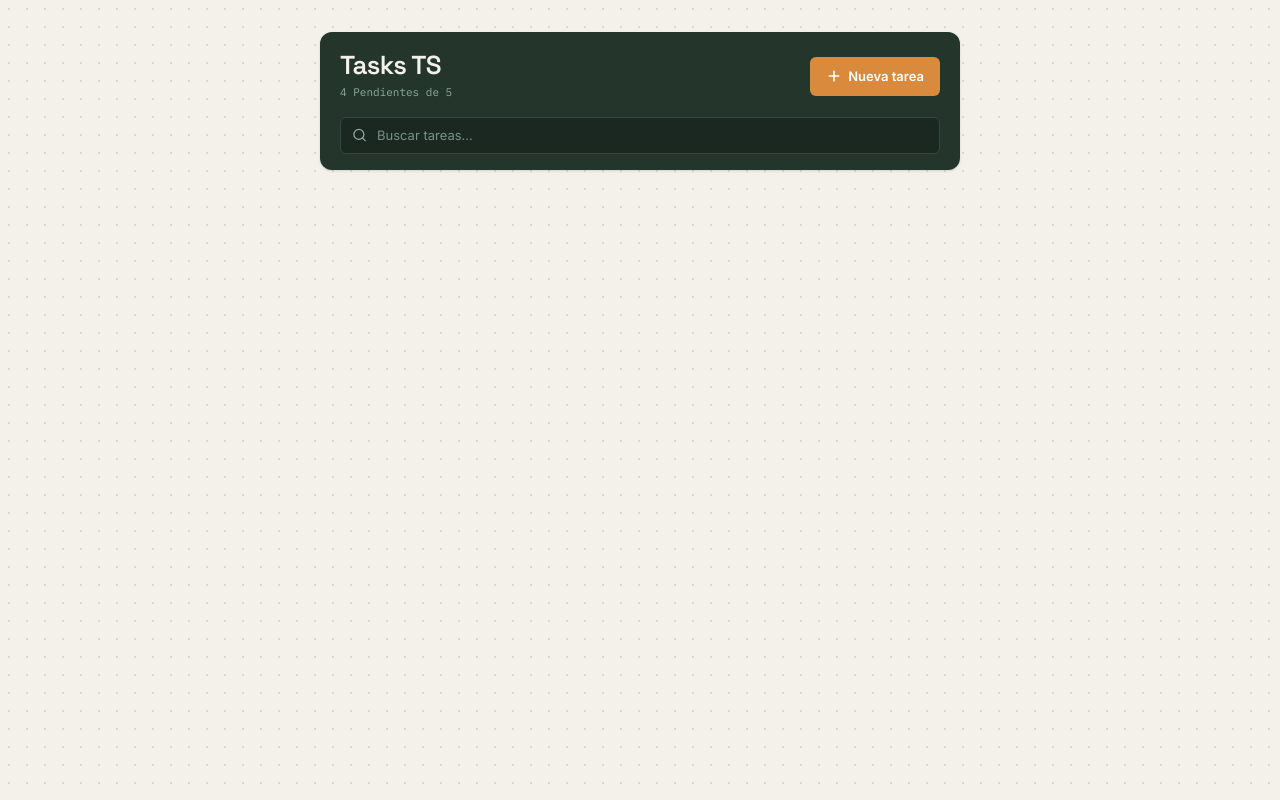
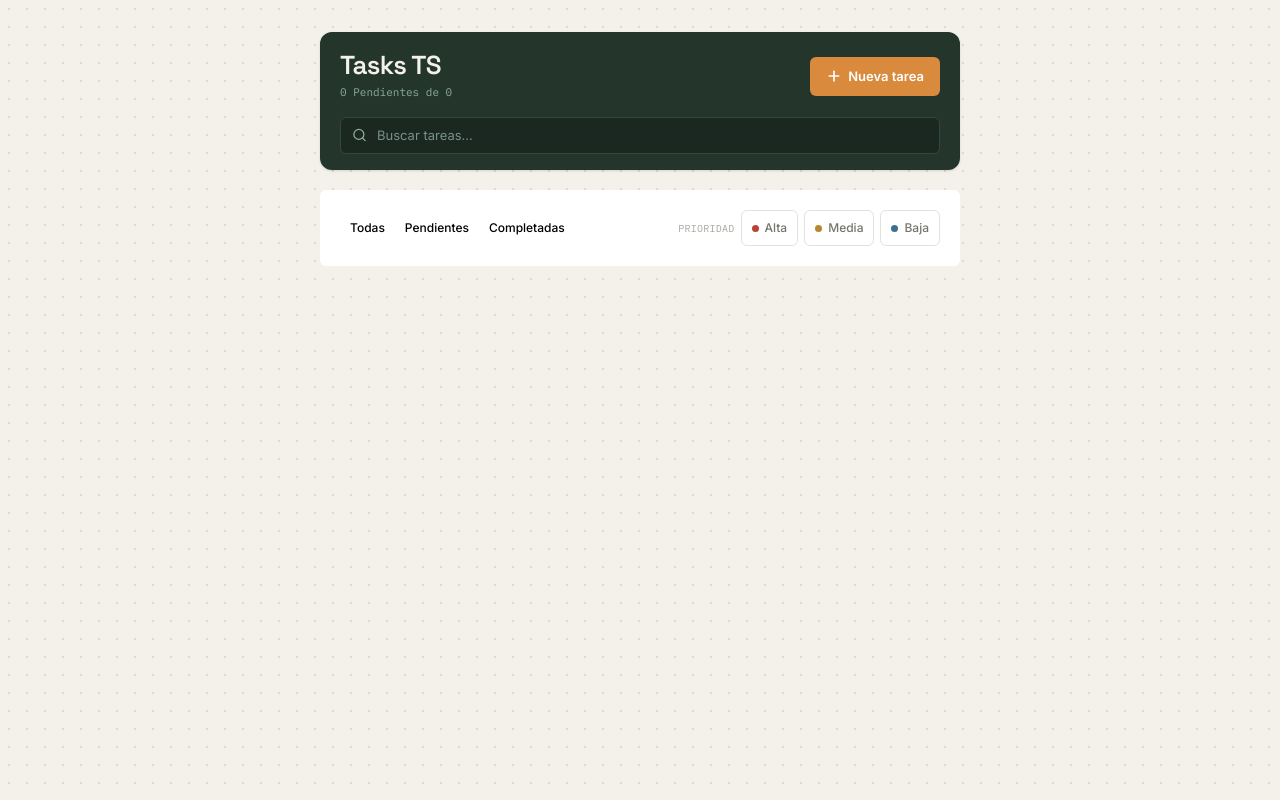
Before and after one commit to Adames1/tasks-ts, a React (Vite) app: page / in a window 1280 px wide. Built offline with nearby package versions, Linux system fonts and the light colour scheme.

Commit message:
Continue dev and changes app todo with TS+Zustand

```diff
--- a/src/App.tsx
+++ b/src/App.tsx
@@ -2,10 +2,20 @@ import { Plus, Search } from "lucide-react";
 import { useTasksStore } from "./store/store";
 import TasksForm from "./components/TasksForm";
 import TasksList from "./components/TasksList";
+import { PRIORITY } from "./data/priority";
+import { STATUS } from "./data/status";
+import type { PriorityLabel } from "./types";
 
 function App() {
   const modal = useTasksStore((state) => state.modal);
   const showModal = useTasksStore((state) => state.showModal);
+  const tasks = useTasksStore((state) => state.tasks);
+  const setSearchQuery = useTasksStore((state) => state.setSearchQuery);
+  const setPriorityFilter = useTasksStore((state) => state.setPriorityFilter);
+  const priorityValue = useTasksStore((state) => state.priorityValue);
+
+  const totalTasks = tasks.length;
+  const pendingTasks = tasks.filter((task) => !task.completed).length;
 
   return (
     <div
@@ -18,14 +28,15 @@ function App() {
     >
       <div className="w-full max-w-160 font-body py-8 px-4 sm:px-0">
         {/* Header */}
-        <header className="rounded-xl px-5 pt-5 pb-4 mb-5 bg-[#24352C] shadow">
+        <header className="rounded-xl px-5 pt-5 pb-4 bg-[#24352C] shadow">
           <div className="flex items-center justify-between gap-4 mb-4">
             <div>
               <h1 className="font-display text-[26px] font-semibold text-[#F3F1EA] tracking-tight leading-none">
                 Tasks TS
               </h1>
               <p className="font-mono text-[11px] mt-1.5 text-[#8FAE9C]">
-                4 Pendientes de 5
+                {`${pendingTasks} Pendientes de ${totalTasks}`}
+                {/* 4 Pendientes de 5 */}
               </p>
             </div>
 
@@ -44,11 +55,59 @@ function App() {
             <Search className="absolute left-3 top-1/2 -translate-y-1/2 w-3.75 h-3.75 text-[#8FAE9C]" />
             <input
               type="search"
+              onChange={(e) => setSearchQuery(e.target.value)}
               placeholder="Buscar tareas..."
               className="w-full rounded-md pl-9 pr-3 py-2 text-[13px] text-[#F3F1EA] placeholder:text-[#7A9184] focus:outline-none focus:ring-2 transition-shadow bg-[#1B2822] border border-[#35473C]"
             />
           </div>
         </header>
+
+        {/* filtrados prioridad o status */}
+        <div className="flex flex-wrap items-center justify-between gap-4 bg-white rounded-md p-1 w-full my-5 px-5 py-5">
+          <div>
+            {STATUS.map((s) => (
+              <button
+                type="button"
+                key={s.key}
+                className="px-2.5 py-1.5 rounded-[5px] text-[12px] font-medium transition-colors"
+              >
+                {s.label}
+              </button>
+            ))}
+          </div>
+
+          <div className="flex items-center gap-1.5 flex-wrap">
+            <span className="font-mono text-[10px] uppercase tracking-wide text-[#A8A79F]">
+              Prioridad
+            </span>
+            {Object.entries(PRIORITY).map(([key, p]) => {
+              const active = key === priorityValue;
+              return (
+                <button
+                  type="button"
+                  key={key}
+                  onClick={() =>
+                    active
+                      ? setPriorityFilter(undefined)
+                      : setPriorityFilter(key as PriorityLabel)
+                  }
+                  className="flex items-center gap-1.5 px-2.5 py-2 rounded-md text-[12px] font-medium border transition-colors cursor-pointer"
+                  style={{
+                    borderColor: active ? p.color : "#E3E2DD",
+                    backgroundColor: active ? p.bg : "white",
+                    color: active ? p.color : "#75746D",
+                  }}
+                >
+                  <span
+                    className="w-1.75 h-1.75 rounded-full"
+                    style={{ backgroundColor: p.color }}
+                  />
+                  {p.label}
+                </button>
+              );
+            })}
+          </div>
+        </div>
 
         <TasksList />
 
--- a/src/components/TasksForm.tsx
+++ b/src/components/TasksForm.tsx
@@ -160,7 +160,7 @@ function TasksForm() {
               type="submit"
               className="px-3.5 py-2 rounded-md text-[13px] font-semibold text-white transition-all active:translate-y-0.5 bg-[#D98A3D]"
             >
-              {activeId ? "Editar tarea" : "Agregar tarea"}
+              {activeId ? "Actualizar tarea" : "Agregar tarea"}
             </button>
           </div>
         </div>
--- a/src/components/TasksList.tsx
+++ b/src/components/TasksList.tsx
@@ -9,6 +9,8 @@ function TasksList() {
   const deleteTask = useTasksStore((state) => state.deleteTask);
   const getTaskById = useTasksStore((state) => state.getTaskById);
   const showModal = useTasksStore((state) => state.showModal);
+  const searchQuery = useTasksStore((state) => state.searchQuery);
+  const priorityValue = useTasksStore((state) => state.priorityValue);
 
   const handleCheckMark = (id: string) => {
     toggleCompleted(id);
@@ -18,9 +20,18 @@ function TasksList() {
     deleteTask(id);
   };
 
+  const filteredTasks = tasks.filter((task) => {
+    const matchesTitle = task.title
+      .toLowerCase()
+      .includes(searchQuery.toLowerCase());
+    const matchesPriority = !priorityValue || task.priority === priorityValue;
+
+    return matchesTitle && matchesPriority;
+  });
+
   return (
     <ul className="flex flex-col gap-3">
-      {tasks.map((task) => {
+      {filteredTasks.map((task) => {
         const p = PRIORITY[task.priority];
         const overdue = isOverdue(task.dueDate, false);
 
--- /dev/null
+++ b/src/data/status.ts
@@ -0,0 +1,5 @@
+export const STATUS = [
+    { key: "todas", label: "Todas" },
+    { key: "pendientes", label: "Pendientes" },
+    { key: "completadas", label: "Completadas" },
+]
--- a/src/store/store.ts
+++ b/src/store/store.ts
@@ -1,12 +1,14 @@
 import { create } from "zustand"
 import { devtools, persist } from "zustand/middleware"
-import type { Task, DraftTask } from "../types"
+import type { Task, DraftTask, PriorityLabel } from "../types"
 import { v4 as uuidv4 } from "uuid"
 
 type TasksState = {
     tasks: Task[]
     activeId: Task['id']
     modal: boolean
+    searchQuery: string
+    priorityValue: PriorityLabel | undefined
     showModal: () => void
     closeModal: () => void
     addTask: (data: DraftTask) => void
@@ -14,6 +16,8 @@ type TasksState = {
     deleteTask: (id: Task['id']) => void
     getTaskById: (id: Task['id']) => void
     updateTask: (data: DraftTask) => void
+    setSearchQuery: (query: string) => void
+    setPriorityFilter: (priority: PriorityLabel | undefined) => void
 }
 
 const createTask = (task: DraftTask): Task => {
@@ -30,6 +34,8 @@ export const useTasksStore = create<TasksState>()(
             tasks: [],
             modal: false,
             activeId: '',
+            searchQuery: '',
+            priorityValue: undefined,
 
             showModal: () => {
                 set(() => ({
@@ -77,6 +83,18 @@ export const useTasksStore = create<TasksState>()(
                     modal: false,
                     activeId: ''
                 }))
+            },
+
+            setSearchQuery: (query) => {
+                set(() => ({
+                    searchQuery: query
+                }))
+            },
+
+            setPriorityFilter: (priority) => {
+                set(() => ({
+                    priorityValue: priority
+                }))
             }
 
         }), { name: 'task-store' }
```
